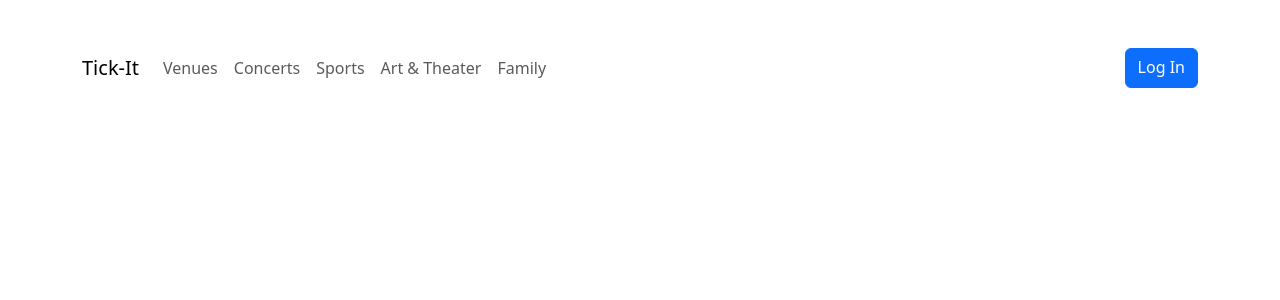
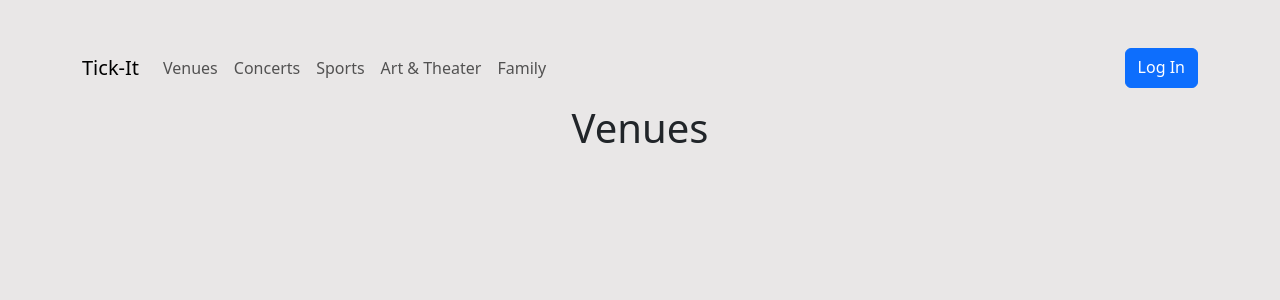
Before and after one commit to alisid-0/tick-it-frontend, a React (Vite) app in the folder frontend/: page /venues in a window 1280 px wide. Shown: the top 300 px of the page. Built offline with nearby package versions, Linux system fonts and the light colour scheme; no server answers.

Commit message:
made venues page and added axios functionality calling our rest framework

```diff
--- a/frontend/src/App.css
+++ b/frontend/src/App.css
@@ -1,9 +1,15 @@
+html, body, #root{
+  background-color:  rgb(233, 231, 231);
+}
+
 #root {
-  max-width: 1440px;
+  max-width: 1920px;
   margin: 0 auto;
   padding: 2rem;
   text-align: center;
+
 }
+
 
 .home{
   background-image: url(./assets/bg2.jpg);
--- a/frontend/src/App.jsx
+++ b/frontend/src/App.jsx
@@ -4,6 +4,7 @@ import Home from './components/Home/Home'
 import Header from './components/Nav/Header'
 import LogInPage from './components/Login/Login'
 import SignUp from './components/Login/SignUp'
+import Venues from './components/Pages/Venues'
 import { createContext, useEffect, useState } from 'react'
 
 export const LoginContext = createContext(null)
@@ -27,6 +28,7 @@ function App() {
           <Route path='/' exact element={<Home/>}></Route>
           <Route path='/login' element={<LogInPage/>}></Route>
           <Route path='/signup' element={<SignUp/>}></Route>
+          <Route path='/venues' element={<Venues/>}></Route>
         </Routes>
       </Router>
       </LoginContext.Provider>
--- a/frontend/src/components/Home/Home.jsx
+++ b/frontend/src/components/Home/Home.jsx
@@ -3,8 +3,8 @@ import {Button, Form, InputGroup, Container} from 'react-bootstrap'
 function Home(){
 
     return(
-        <>
-            <div className='home text-light'>
+        <div>
+            <div className='home text-light' style={{boxShadow: `0vw 1vw 2vw 1vw rgba(0, 0, 0, 0.318)`}}>
                 <Container className='px-5 pt-5'>
                     <h1 style={{fontSize: `4vw`}}>Life's Too Short For Bad Seats.</h1>
                 </Container>
@@ -19,7 +19,7 @@ function Home(){
             <Container>
 
             </Container>
-        </>
+        </div>
 
     )
 }
--- /dev/null
+++ b/frontend/src/components/Pages/Venues.jsx
@@ -0,0 +1,27 @@
+import { useState, useEffect } from "react"
+import { Container, Row, Col } from "react-bootstrap"
+import axios from "axios"
+
+function Venues(){
+
+    const [venues, setVenues] = useState(null)
+
+    useEffect(()=>{
+        const getVenues = async() => {
+            const venueAPI = await axios.get('http://54.193.32.199:8000/venues/')
+            console.log(venueAPI)
+            setVenues(venueAPI)
+            return venueAPI
+        }
+        getVenues()
+    }, [])
+
+
+    return(
+        <div>
+            <h1>Venues</h1>
+        </div>
+    )
+}
+
+export default Venues
--- a/frontend/src/index.css
+++ b/frontend/src/index.css
@@ -5,7 +5,7 @@
 
   color-scheme: light dark;
   color: rgba(255, 255, 255, 0.87);
-  background-color: rgb(255, 255, 255);
+  background-color: rgb(233, 231, 231);
 
   font-synthesis: none;
   text-rendering: optimizeLegibility;
```
Also changed, not shown: 1 other file (tests, documents, lock files or other folders).
